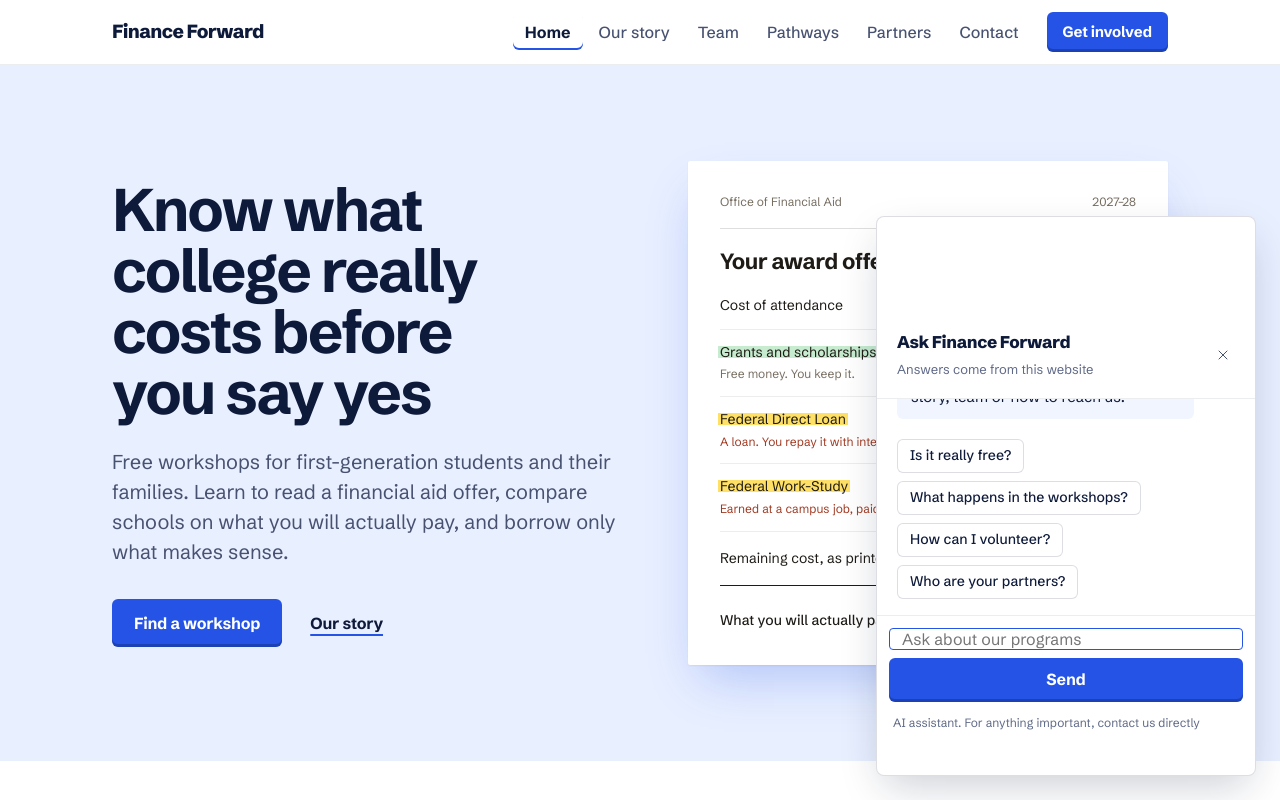
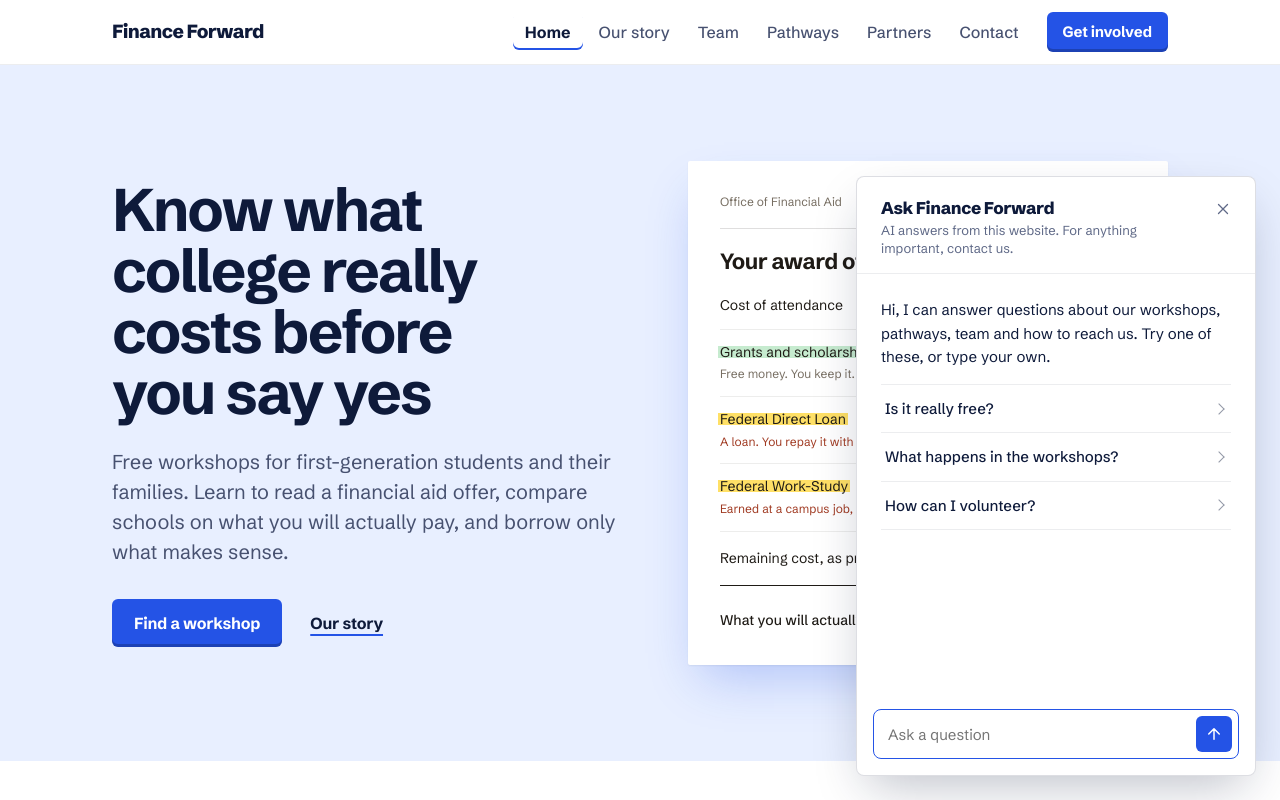
Before and after one commit to koolkidexe/financeforward, a plain HTML site: page index.html in a window 1280 px wide. Both pictures are taken after a click on the button "Questions? Ask us". Shown: the top 800 px of the page. Drawn offline with Linux system fonts and the light colour scheme.

Commit message:
Add files via upload

```diff
--- a/index.html
+++ b/index.html
@@ -240,32 +240,47 @@ footer{background:var(--navy);padding:56px 0;font-size:14px;color:#aeb8d4}
 .foot a:hover{color:#ffffff}
 
 /* Assistant */
-.ask-fab{position:fixed;right:24px;bottom:24px;z-index:40;display:inline-flex;align-items:center;gap:8px;height:48px;padding:0 20px 0 16px;border-radius:6px;border:0;background:var(--accent);color:var(--on-accent);font:inherit;font-size:16px;font-weight:700;cursor:pointer;box-shadow:inset 0 -3px 0 rgba(0,0,0,.22),0 4px 12px rgba(14,26,58,.16);transition:background-color 150ms var(--ease),transform 150ms var(--ease)}
+.ask-fab{position:fixed;right:24px;bottom:24px;z-index:40;display:inline-flex;align-items:center;gap:8px;height:48px;padding:0 20px 0 16px;border-radius:6px;border:0;background:var(--accent);color:var(--on-accent);font:inherit;font-size:16px;font-weight:700;cursor:pointer;box-shadow:inset 0 -3px 0 rgba(0,0,0,.22),0 4px 12px rgba(14,26,58,.16);transition:background-color 150ms var(--ease),transform 120ms var(--ease)}
 .ask-fab:hover{background:color-mix(in srgb,var(--accent) 88%,var(--text))}
-.ask-fab:active{transform:scale(.98)}
-.ask-fab svg{width:18px;height:18px;fill:none;stroke:currentColor;stroke-width:1.5;stroke-linecap:round;stroke-linejoin:round}
+.ask-fab:active{transform:translateY(1px)}
+.ask-fab svg{width:18px;height:18px;fill:none;stroke:currentColor;stroke-width:1.75;stroke-linecap:round;stroke-linejoin:round}
 .ask-fab[hidden],.ask-panel[hidden]{display:none}
-.ask-panel{position:fixed;right:24px;bottom:24px;z-index:41;width:min(380px,calc(100vw - 32px));height:min(560px,calc(100vh - 112px));display:flex;flex-direction:column;background:var(--card);border:1.5px solid var(--line-strong);border-radius:8px;box-shadow:0 16px 40px -8px rgba(14,26,58,.22);overflow:hidden}
-@media (prefers-reduced-motion:no-preference){.ask-panel:not([hidden]){animation:rise 220ms var(--ease)}@keyframes rise{from{opacity:0;transform:translateY(8px)}}}
-.ask-head{display:flex;align-items:center;justify-content:space-between;gap:12px;padding:16px 16px 16px 20px;border-bottom:1px solid var(--line)}
-.ask-head strong{display:block;font-size:17px;font-weight:800;letter-spacing:-.02em}
-.ask-head small{font-size:13px;color:var(--muted)}
-.ask-x{width:32px;height:32px;border-radius:8px;border:0;background:transparent;color:var(--text-2);cursor:pointer;display:grid;place-items:center}
+
+.ask-panel{position:fixed;right:24px;bottom:24px;z-index:41;margin:0;padding:0;
+  width:min(400px,calc(100vw - 32px));height:min(600px,calc(100vh - 104px));
+  display:flex;flex-direction:column;background:var(--card);color:var(--text);
+  border:1px solid var(--line-strong);border-radius:8px;box-shadow:0 20px 48px -12px rgba(14,26,58,.28);overflow:hidden;font-size:15px}
+@media (prefers-reduced-motion:no-preference){.ask-panel:not([hidden]){animation:rise 200ms var(--ease)}@keyframes rise{from{opacity:0;transform:translateY(8px)}}}
+
+.ask-head{display:flex;align-items:flex-start;justify-content:space-between;gap:12px;padding:20px 16px 16px 24px;border-bottom:1px solid var(--line)}
+.ask-head .t{display:flex;flex-direction:column;gap:2px}
+.ask-head strong{font-size:17px;font-weight:800;letter-spacing:-.02em;line-height:1.3}
+.ask-head small{font-size:13px;line-height:1.4;color:var(--muted)}
+.ask-x{flex:none;width:32px;height:32px;margin-top:-4px;border-radius:6px;border:0;background:transparent;color:var(--muted);cursor:pointer;display:grid;place-items:center;transition:background-color 150ms var(--ease),color 150ms var(--ease)}
 .ask-x:hover{background:var(--raised);color:var(--text)}
-.ask-x svg{width:16px;height:16px;fill:none;stroke:currentColor;stroke-width:1.5;stroke-linecap:round}
-.ask-log{flex:1;overflow-y:auto;padding:20px;display:flex;flex-direction:column;gap:8px}
-.msg{max-width:88%;padding:10px 14px;border-radius:6px;font-size:15px;line-height:1.5;white-space:pre-wrap;overflow-wrap:anywhere}
-.msg.bot{align-self:flex-start;background:var(--raised);color:var(--text)}
-.msg.me{align-self:flex-end;background:var(--accent);color:var(--on-accent)}
+.ask-x svg{width:18px;height:18px;fill:none;stroke:currentColor;stroke-width:1.75;stroke-linecap:round}
+
+.ask-log{flex:1;min-height:0;overflow-y:auto;padding:24px;display:flex;flex-direction:column;gap:20px}
+.msg{font-size:15px;line-height:1.55;white-space:pre-wrap;overflow-wrap:anywhere}
+.msg.bot{align-self:stretch;color:var(--text)}
+.msg.me{align-self:flex-end;max-width:85%;background:var(--accent);color:var(--on-accent);padding:10px 14px;border-radius:8px 8px 2px 8px}
 .msg.err{color:var(--error)}
 .msg.wait{color:var(--muted)}
-.ask-sugg{display:flex;flex-wrap:wrap;gap:8px;padding:0 20px 16px}
-.ask-sugg button{font:inherit;font-size:14px;font-weight:500;height:34px;padding:0 12px;border-radius:6px;border:1.5px solid var(--line-strong);background:var(--card);color:var(--text);cursor:pointer;transition:background-color 150ms var(--ease),color 150ms var(--ease)}
-.ask-sugg button:hover{background:var(--raised);color:var(--text)}
-.ask-form{display:flex;gap:8px;padding:12px;border-top:1px solid var(--line)}
-.ask-form input{flex:1;min-width:0}
-.ask-form .btn{height:44px;padding:0 16px}
-.ask-note{font-size:12px;color:var(--muted);padding:0 16px 12px}
+
+.ask-sugg{display:flex;flex-direction:column;margin:-4px 0 0;border-top:1px solid var(--line)}
+.ask-sugg[hidden]{display:none}
+.ask-sugg button{display:flex;justify-content:space-between;align-items:center;width:100%;text-align:left;font:inherit;font-size:15px;font-weight:500;color:var(--text);background:transparent;border:0;border-bottom:1px solid var(--line);padding:12px 4px;cursor:pointer;transition:color 150ms var(--ease)}
+.ask-sugg button::after{content:"";width:7px;height:7px;border-top:1.75px solid currentColor;border-right:1.75px solid currentColor;transform:rotate(45deg);opacity:.45;margin-right:4px}
+.ask-sugg button:hover{color:var(--accent-ink)}
+
+.ask-form{display:flex;flex-direction:row;align-items:center;gap:8px;margin:0 16px 16px;padding:6px 6px 6px 14px;border:1.5px solid var(--line-strong);border-radius:8px;background:var(--card);transition:border-color 150ms var(--ease)}
+.ask-form:focus-within{border-color:var(--accent-ink)}
+.ask-form input{flex:1;min-width:0;height:36px;padding:0;border:0;background:transparent;font-size:15px}
+.ask-form input:focus{outline:none}
+.ask-send{flex:none;width:36px;height:36px;border-radius:6px;border:0;background:var(--accent);color:var(--on-accent);display:grid;place-items:center;cursor:pointer;transition:background-color 150ms var(--ease)}
+.ask-send:hover{background:color-mix(in srgb,var(--accent) 88%,var(--text))}
+.ask-send:disabled{opacity:.4;cursor:default}
+.ask-send svg{width:18px;height:18px;fill:none;stroke:currentColor;stroke-width:2;stroke-linecap:round;stroke-linejoin:round}
 .sr{position:absolute;width:1px;height:1px;overflow:hidden;clip:rect(0 0 0 0);white-space:nowrap}
 
 @media (max-width:900px){
@@ -679,25 +694,24 @@ footer{background:var(--navy);padding:56px 0;font-size:14px;color:#aeb8d4}
 </footer>
 
 <button class="ask-fab" id="ask-fab" type="button" hidden aria-controls="ask-panel" aria-expanded="false"><svg viewBox="0 0 24 24" aria-hidden="true"><path d="M21 12a8 8 0 0 1-11.6 7.1L4 20l1-4.6A8 8 0 1 1 21 12z"/></svg>Questions? Ask us</button>
-<section class="ask-panel" id="ask-panel" hidden aria-label="Ask Finance Forward">
+<div class="ask-panel" id="ask-panel" role="dialog" aria-label="Ask Finance Forward" hidden>
   <div class="ask-head">
-    <div><strong>Ask Finance Forward</strong><small>Answers come from this website</small></div>
+    <div class="t"><strong>Ask Finance Forward</strong><small>AI answers from this website. For anything important, contact us.</small></div>
     <button class="ask-x" id="ask-close" type="button" aria-label="Close"><svg viewBox="0 0 24 24" aria-hidden="true"><path d="M6 6l12 12M18 6 6 18"/></svg></button>
   </div>
-  <div class="ask-log" id="ask-log" aria-live="polite"></div>
-  <div class="ask-sugg" id="ask-sugg">
-    <button type="button">Is it really free?</button>
-    <button type="button">What happens in the workshops?</button>
-    <button type="button">How can I volunteer?</button>
-    <button type="button">Who are your partners?</button>
+  <div class="ask-log" id="ask-log" aria-live="polite">
+    <div class="ask-sugg" id="ask-sugg">
+      <button type="button">Is it really free?</button>
+      <button type="button">What happens in the workshops?</button>
+      <button type="button">How can I volunteer?</button>
+    </div>
   </div>
   <form class="ask-form" id="ask-form">
     <label for="ask-input" class="sr">Your question</label>
-    <input id="ask-input" autocomplete="off" placeholder="Ask about our programs" maxlength="500">
-    <button class="btn" id="ask-send" type="submit">Send</button>
+    <input id="ask-input" autocomplete="off" placeholder="Ask a question" maxlength="500">
+    <button class="ask-send" id="ask-send" type="submit" aria-label="Send"><svg viewBox="0 0 24 24" aria-hidden="true"><path d="M12 19V5M5 12l7-7 7 7"/></svg></button>
   </form>
-  <div class="ask-note">AI assistant. For anything important, contact us directly</div>
-</section>
+</div>
 
 <script>
 (function(){
@@ -767,7 +781,11 @@ footer{background:var(--navy);padding:56px 0;font-size:14px;color:#aeb8d4}
   }
   function open(){
     panel.hidden=false;fab.hidden=true;fab.setAttribute('aria-expanded','true');
-    if(!log.children.length)add('bot','Ask about our workshops, pathways, story, team or how to reach us.');
+    if(!log.querySelector('.msg')){
+      var g=document.createElement('div');g.className='msg bot';
+      g.textContent='Hi, I can answer questions about our workshops, pathways, team and how to reach us. Try one of these, or type your own.';
+      log.insertBefore(g,sugg);
+    }
     input.focus();
   }
   function close(){panel.hidden=true;fab.hidden=false;fab.setAttribute('aria-expanded','false');fab.focus()}
```
Also changed, not shown: netlify/functions/ask.mjs (added, +68 -0 lines), 1 other file.
